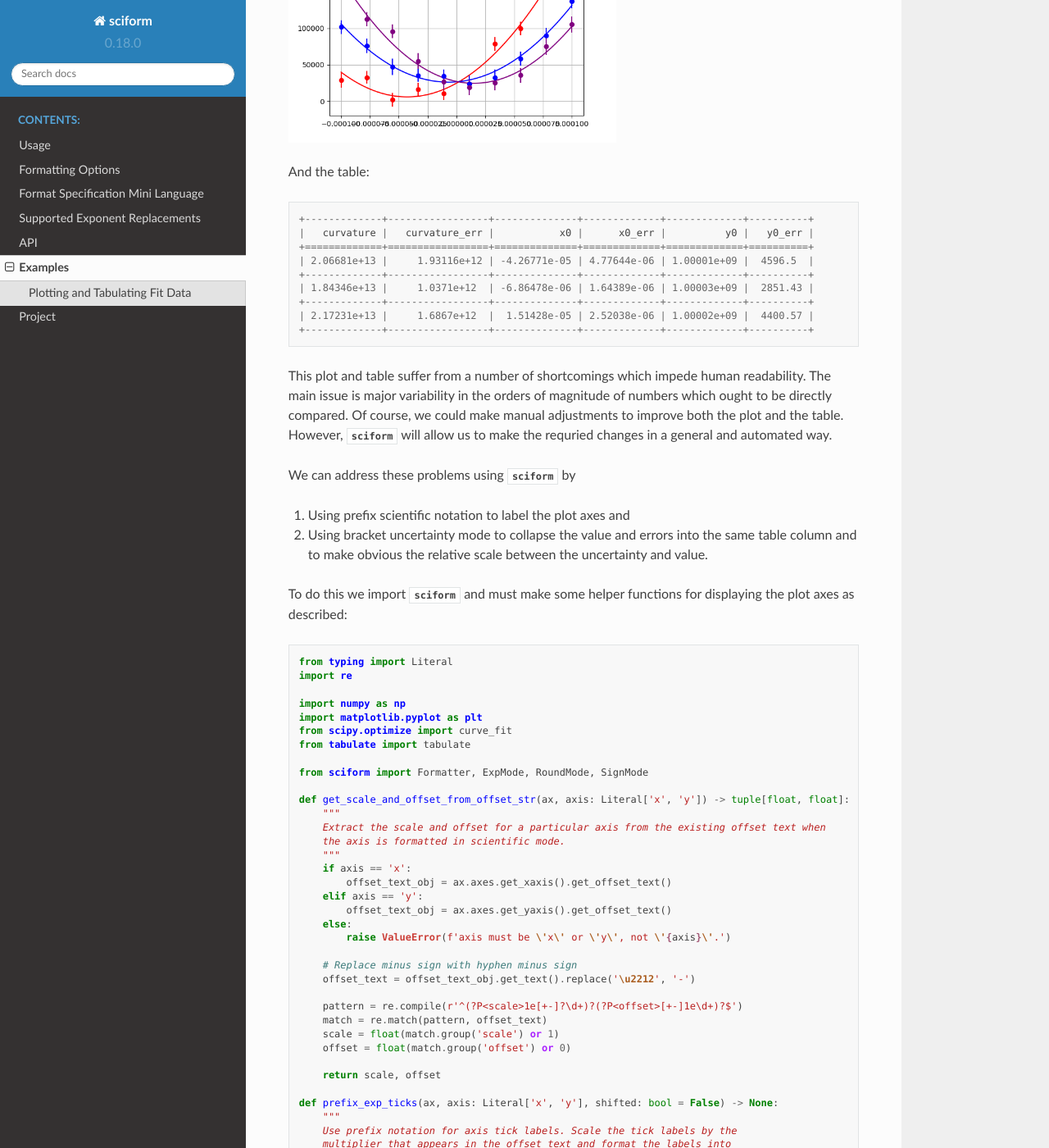
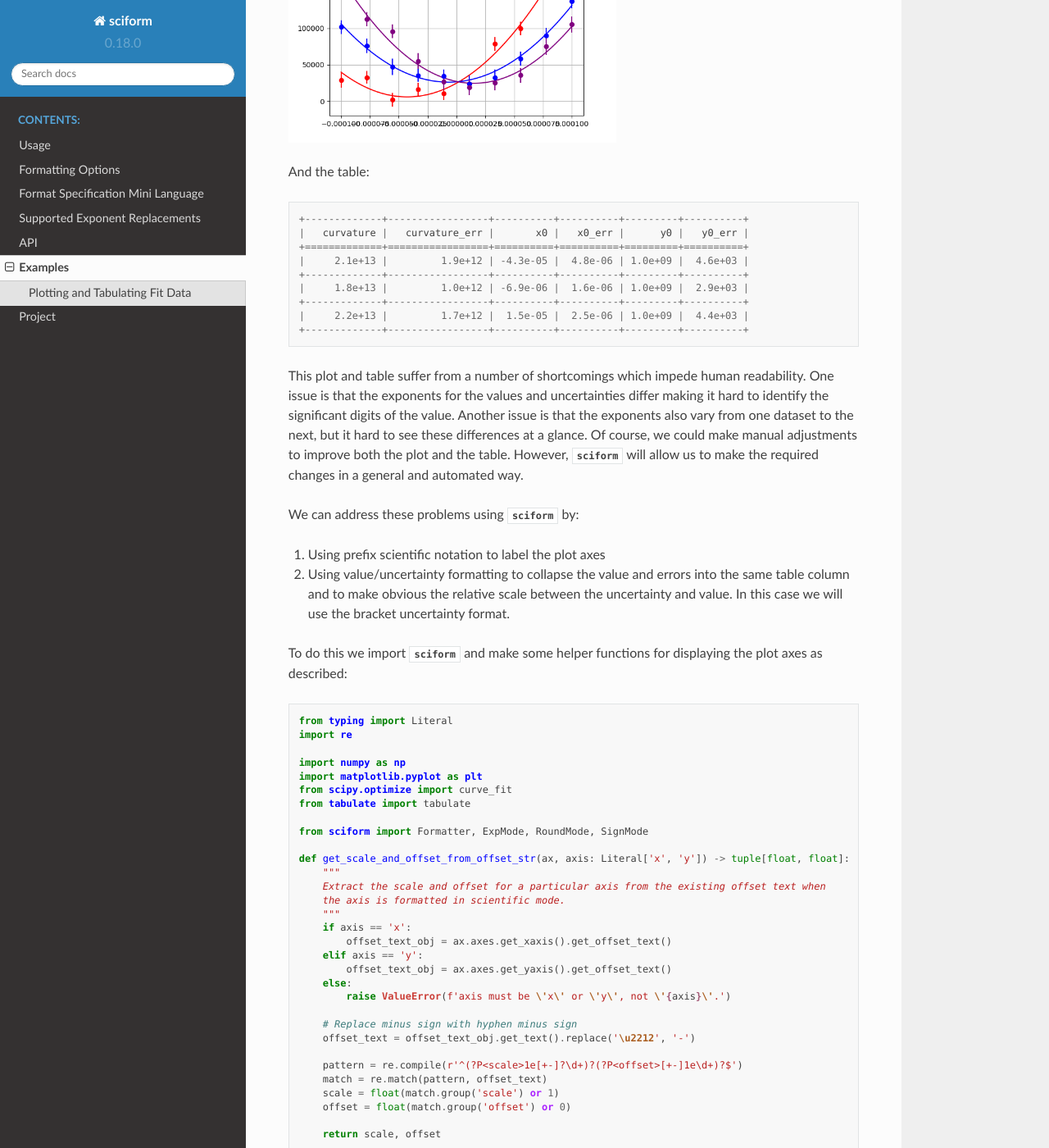
Before and after one commit to jagerber48/sciform, a Sphinx documentation site: the page built from docs/source/examples.rst, in a window 1280 px wide and 1400 px high, scrolled down 1532 px. Shown: the whole window at 82% size. Built offline with Sphinx 7.4.7 and the Read the Docs theme 2.0.0, drawn with Linux system fonts in a browser that asks for light colours; some of the changed text lies outside the part shown.

Commit message:
update examples.rst

```diff
--- a/docs/source/examples.rst
+++ b/docs/source/examples.rst
@@ -70,7 +70,7 @@ uncertainties::
     ax.grid(True)
     ax.legend()
     plt.show()
-    print(tabulate(fit_results_list, tablefmt='grid', headers='keys'))
+    print(tabulate(fit_results_list, tablefmt='grid', headers='keys', floatfmt='#.2g'))
 
 This produces the plot:
 
@@ -79,34 +79,37 @@ This produces the plot:
 
 And the table::
 
-    +-------------+-----------------+--------------+-------------+-------------+----------+
-    |   curvature |   curvature_err |           x0 |      x0_err |          y0 |   y0_err |
-    +=============+=================+==============+=============+=============+==========+
-    | 2.06681e+13 |     1.93116e+12 | -4.26771e-05 | 4.77644e-06 | 1.00001e+09 |  4596.5  |
-    +-------------+-----------------+--------------+-------------+-------------+----------+
-    | 1.84346e+13 |     1.0371e+12  | -6.86478e-06 | 1.64389e-06 | 1.00003e+09 |  2851.43 |
-    +-------------+-----------------+--------------+-------------+-------------+----------+
-    | 2.17231e+13 |     1.6867e+12  |  1.51428e-05 | 2.52038e-06 | 1.00002e+09 |  4400.57 |
-    +-------------+-----------------+--------------+-------------+-------------+----------+
+    +-------------+-----------------+----------+----------+---------+----------+
+    |   curvature |   curvature_err |       x0 |   x0_err |      y0 |   y0_err |
+    +=============+=================+==========+==========+=========+==========+
+    |     2.1e+13 |         1.9e+12 | -4.3e-05 |  4.8e-06 | 1.0e+09 |  4.6e+03 |
+    +-------------+-----------------+----------+----------+---------+----------+
+    |     1.8e+13 |         1.0e+12 | -6.9e-06 |  1.6e-06 | 1.0e+09 |  2.9e+03 |
+    +-------------+-----------------+----------+----------+---------+----------+
+    |     2.2e+13 |         1.7e+12 |  1.5e-05 |  2.5e-06 | 1.0e+09 |  4.4e+03 |
+    +-------------+-----------------+----------+----------+---------+----------+
 
 This plot and table suffer from a number of shortcomings which impede
 human readability.
-The main issue is major variability in the orders of magnitude of
-numbers which ought to be directly compared.
+One issue is that the exponents for the values and uncertainties differ
+making it hard to identify the significant digits of the value.
+Another issue is that the exponents also vary from one dataset to the
+next, but it hard to see these differences at a glance.
 Of course, we could make manual adjustments to improve both the plot and
 the table.
-However, :mod:`sciform` will allow us to make the requried changes in a
+However, :mod:`sciform` will allow us to make the required changes in a
 general and automated way.
 
-We can address these problems using :mod:`sciform` by
+We can address these problems using :mod:`sciform` by:
 
-#. Using prefix scientific notation to label the plot axes and
-#. Using bracket uncertainty mode to collapse the value and errors into
-   the same table column and to make obvious the relative scale between
-   the uncertainty and value.
+#. Using prefix scientific notation to label the plot axes
+#. Using value/uncertainty formatting to collapse the value and errors
+   into the same table column and to make obvious the relative scale
+   between the uncertainty and value. In this case we will use the
+   bracket uncertainty format.
 
-To do this we import :mod:`sciform` and must make some helper functions
-for displaying the plot axes as described::
+To do this we import :mod:`sciform` and make some helper functions for
+displaying the plot axes as described::
 
     from typing import Literal
     import re
@@ -263,5 +266,8 @@ number of characters needed for each tick label, while still efficiently
 communicating the order of magnitude for each tick.
 Furthermore, the large offset to the y-axis is also efficiently
 captured with the ``1 G`` offset label.
-Finally, using bracket uncertainty mode in the table makes it clear how
-the magnitude of the uncertainty compares to the magnitude of the value.
+Finally, in the table, using engineering exponent mode helps keep the
+exponent the same for all rows and the precision matching for
+value/uncertainty formatting along with bracket uncertainty mode all
+make it clear how the magnitude of the uncertainty compares to the
+magnitude of the value.
```
